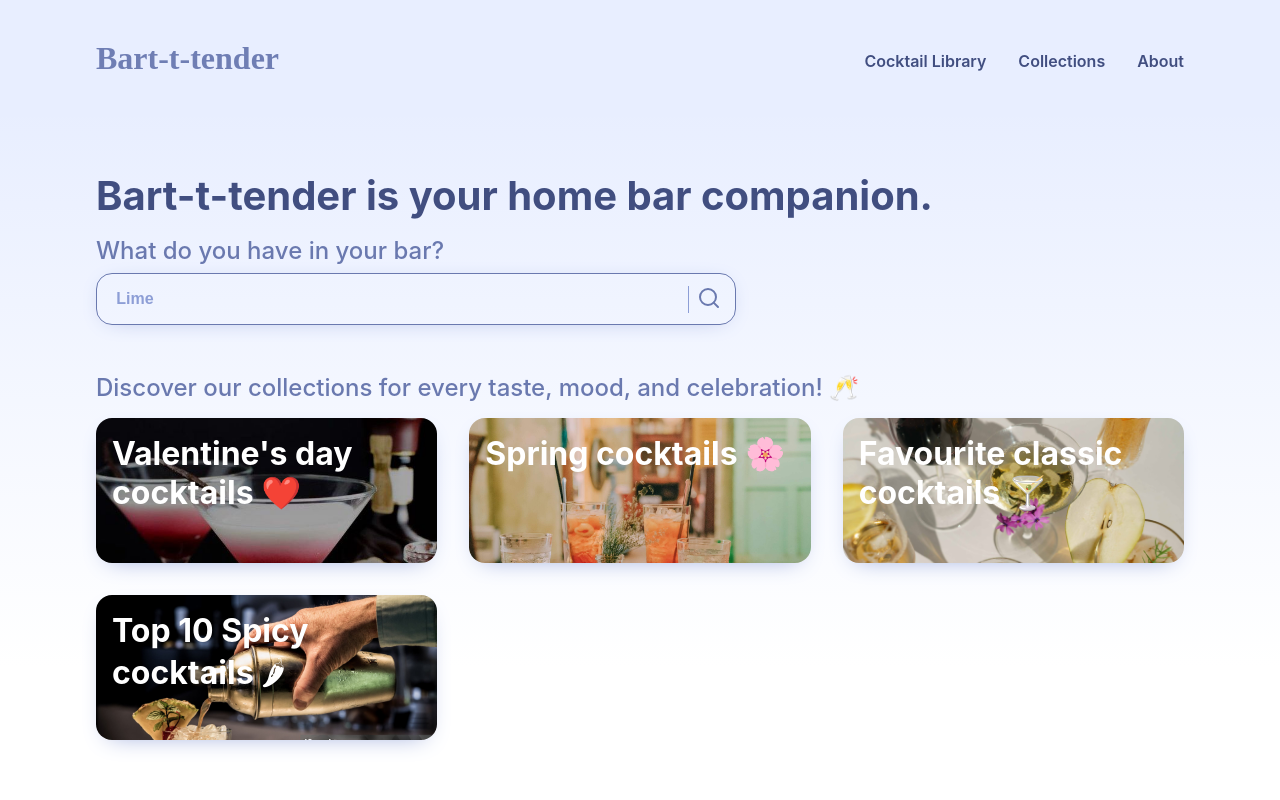
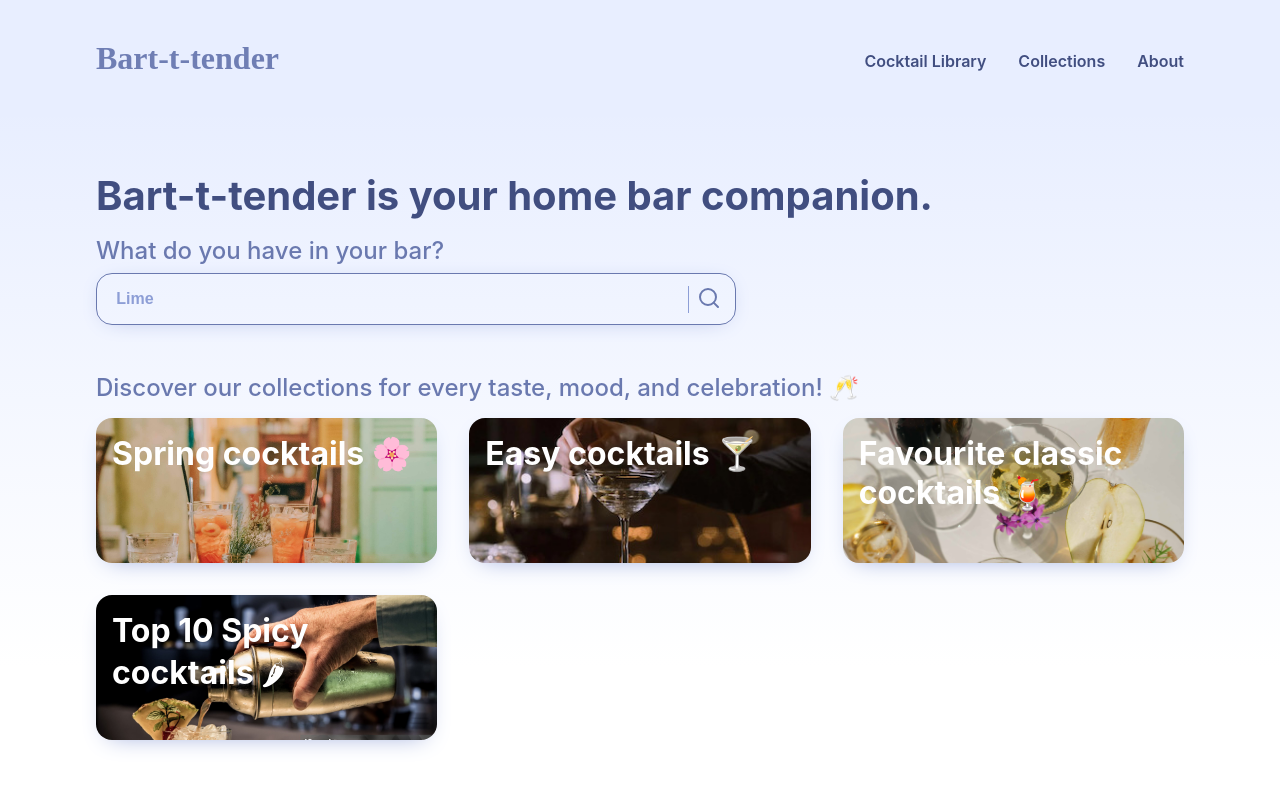
Before and after one commit to olga-urentseva/bartender, a React (Vite) app: page / in a window 1280 px wide. Shown: the top 800 px of the page. Built offline with nearby package versions, Linux system fonts and the light colour scheme; a web font is replaced by a local one.

Commit message:
feat(collections): new easy collection

```diff
--- a/src/components/pages/MainPage/Collections/index.tsx
+++ b/src/components/pages/MainPage/Collections/index.tsx
@@ -2,10 +2,12 @@ import { Link } from "react-router-dom";
 import styled from "styled-components";
 
 // import christmasImagePath from "./christmas-cocktails.jpg";
+//import valentineCocktailsPath from "./valentine-cocktails.jpeg";
+
 import classicImagePath from "./classic-cocktails.jpg";
 import spicyCocktailsPath from "./spicy-cocktails.jpeg";
 import springCocktailsPath from "./spring-cocktails.jpeg";
-import valentineCocktailsPath from "./valentine-cocktails.jpeg";
+import easyCocktailsPath from "./easy-cocktails.jpg";
 
 const Wrapper = styled.div`
   display: grid;
@@ -84,19 +86,19 @@ export default function Collections({ ...otherProps }) {
   return (
     <Wrapper {...otherProps}>
       <CollectionItem
-        title="Valentine's day cocktails ❤️"
-        imgUrl={valentineCocktailsPath}
-        to="/search?collection=valentine"
-        description="Love is in the air (and in the cocktail)"
-      />
-      <CollectionItem
         title="Spring cocktails 🌸"
         imgUrl={springCocktailsPath}
         to="/search?collection=spring"
         description="Spring fresh cocktails"
       />
       <CollectionItem
-        title="Favourite classic cocktails 🍸"
+        title="Easy cocktails 🍸"
+        imgUrl={easyCocktailsPath}
+        to="/search?collection=easy"
+        description="Easy cocktails"
+      />
+      <CollectionItem
+        title="Favourite classic cocktails 🍹"
         imgUrl={classicImagePath}
         to="/search?collection=classic"
         description="Old classic never gets too old"
```
Also changed, not shown: src/components/pages/MainPage/Collections/easy-cocktails.jpg (added).
